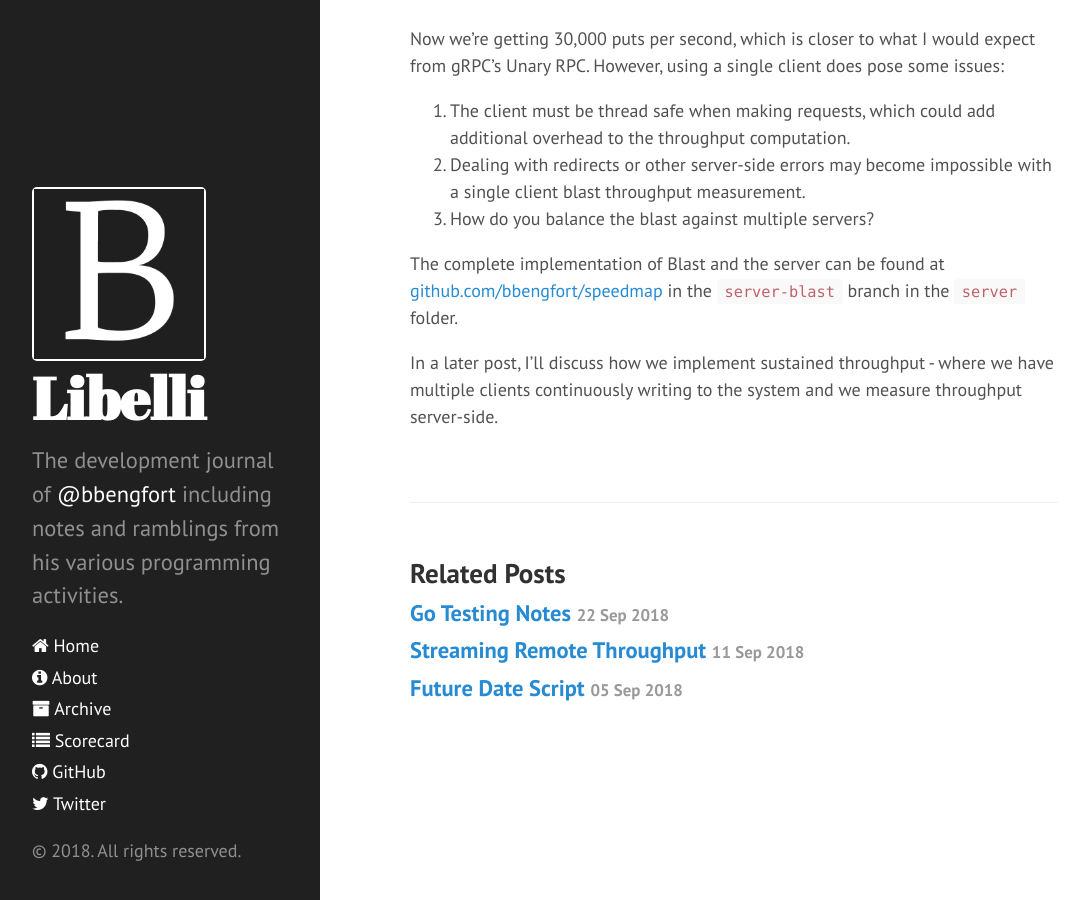
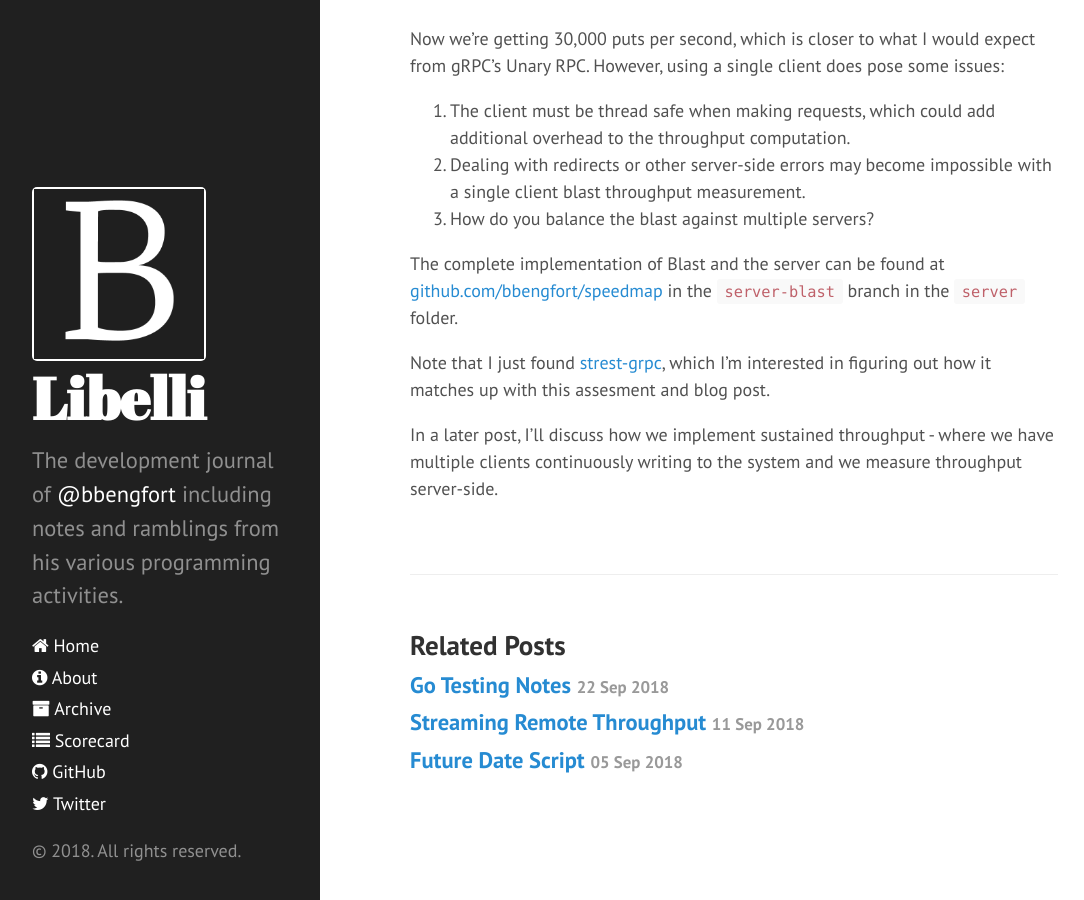
Before and after one commit to bbengfort/bbengfort.github.io, a Jekyll site: the page built from _posts/2018-09-26-blast-throughput.md, in a window 1280 px wide and 900 px high, scrolled down 2281 px. Shown: the whole window, without its empty margins (4-1088 px from the left). Built offline with Jekyll 4.4.1, drawn with Linux system fonts in a browser that asks for light colours; nearby versions of some CDN libraries.

Commit message:
strest-grpc addendum

```diff
--- a/_posts/2018-09-26-blast-throughput.md
+++ b/_posts/2018-09-26-blast-throughput.md
@@ -44,4 +44,6 @@ Now we're getting 30,000 puts per second, which is closer to what I would expect
 
 The complete implementation of Blast and the server can be found at [github.com/bbengfort/speedmap](https://github.com/bbengfort/speedmap/tree/server-blast) in the `server-blast` branch in the `server` folder.
 
+Note that I just found [strest-grpc](https://hub.docker.com/r/buoyantio/strest-grpc/), which I'm interested in figuring out how it matches up with this assesment and blog post.
+
 In a later post, I'll discuss how we implement sustained throughput - where we have multiple clients continuously writing to the system and we measure throughput server-side.
```
